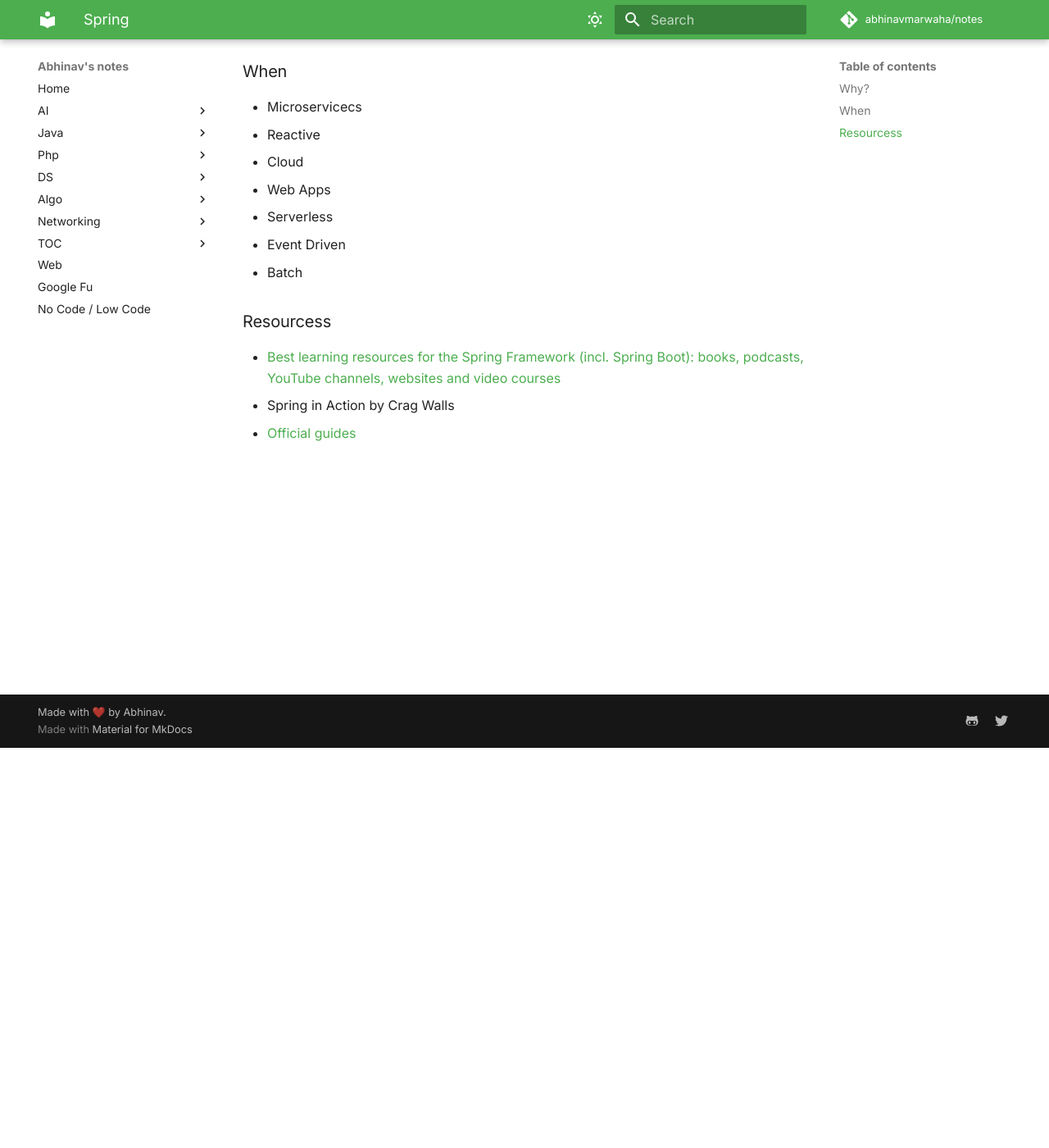
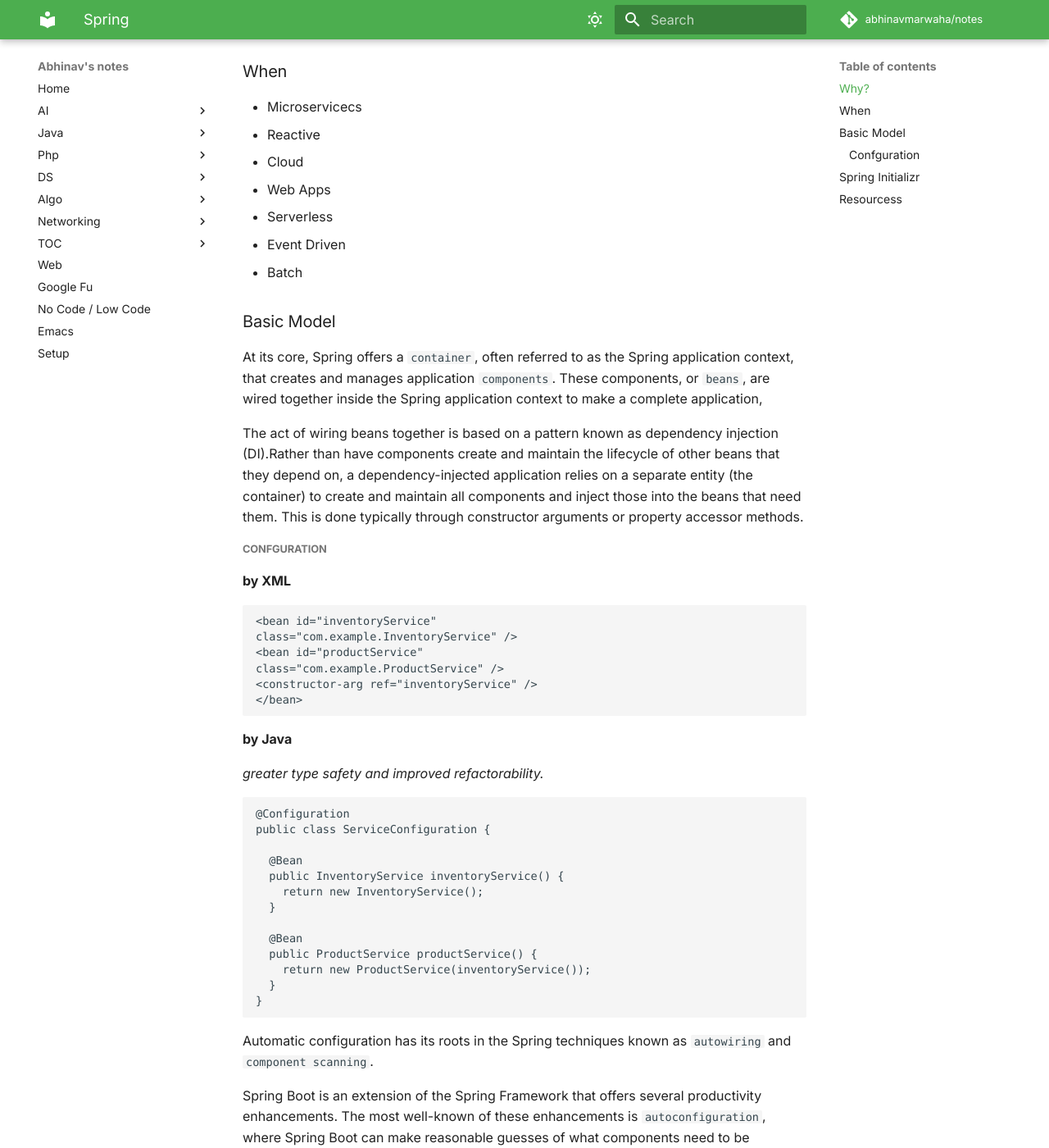
Before and after one commit to abhinavmarwaha/notes, an MkDocs documentation site: the page built from docs/java/spring/intro.md, in a window 1280 px wide and 1400 px high, scrolled down 488 px. Shown: the whole window at 82% size. Built offline with MkDocs 1.6.1 and Material for MkDocs 9.7.7, drawn with Linux system fonts in a browser that asks for light colours; some web fonts are replaced; comment, search, counter and statistics services are not loaded; some of the changed text lies outside the part shown.

Commit message:
emacs and linux setup

````diff
--- a/docs/java/spring/intro.md
+++ b/docs/java/spring/intro.md
@@ -21,8 +21,70 @@
 * Event Driven
 * Batch
 
+### Basic Model
+
+At its core, Spring offers a `container`, often referred to as the Spring application context,
+that creates and manages application `components`. These components, or `beans`,
+are wired together inside the Spring application context to make a complete application,
+
+The act of wiring beans together is based on a pattern known as dependency injection
+(DI).Rather than have components create and maintain the lifecycle of other beans
+that they depend on, a dependency-injected application relies on a separate entity
+(the container) to create and maintain all components and inject those into the beans
+that need them. This is done typically through constructor arguments or property
+accessor methods.
+
+##### Confguration
+
+**by XML**
+
+```
+<bean id="inventoryService"
+class="com.example.InventoryService" />
+<bean id="productService"
+class="com.example.ProductService" />
+<constructor-arg ref="inventoryService" />
+</bean>
+```
+
+**by Java**
+
+_greater type safety and improved refactorability._
+
+```
+@Configuration
+public class ServiceConfiguration {
+
+  @Bean
+  public InventoryService inventoryService() {
+    return new InventoryService();
+  }
+
+  @Bean
+  public ProductService productService() {
+    return new ProductService(inventoryService());
+  }
+}
+```
+
+Automatic configuration has its roots in the Spring techniques known as `autowiring` and `component scanning`.
+
+Spring Boot is an extension of the Spring Framework that offers several productivity enhancements. The most
+well-known of these enhancements is `autoconfiguration`, where Spring Boot can make
+reasonable guesses of what components need to be configured and wired together,
+based on entries in the `classpath, environment variables, and other factors`.
+
+### Spring Initializr
+
+* (Web App)[http://start.spring.io]
+* curl
+* Spring Boot CLI
+* Spring Tool Suite
+* IntelliJ IDEA
+* NetBeans
+
 ### Resourcess
 
 * [Best learning resources for the Spring Framework (incl. Spring Boot): books, podcasts, YouTube channels, websites and video courses](https://rieckpil.de/essential-spring-developer-resources/)
-* Spring in Action by Crag Walls
+* [Spring in Action by Crag Walls](https://www.manning.com/books/spring-in-action-fifth-edition)
 * [Official guides](https://spring.io/guides)
--- a/mkdocs.yml
+++ b/mkdocs.yml
@@ -267,6 +267,8 @@
   - web.md
   - google-fu.md
   - no-code.md
+  - emacs.md
+  - linux/setup.md
 
 markdown_extensions:
   - admonition
````
Also changed, not shown: docs/emacs.md (added, +73 -0 lines), docs/linux/setup.md (added, +91 -0 lines).
